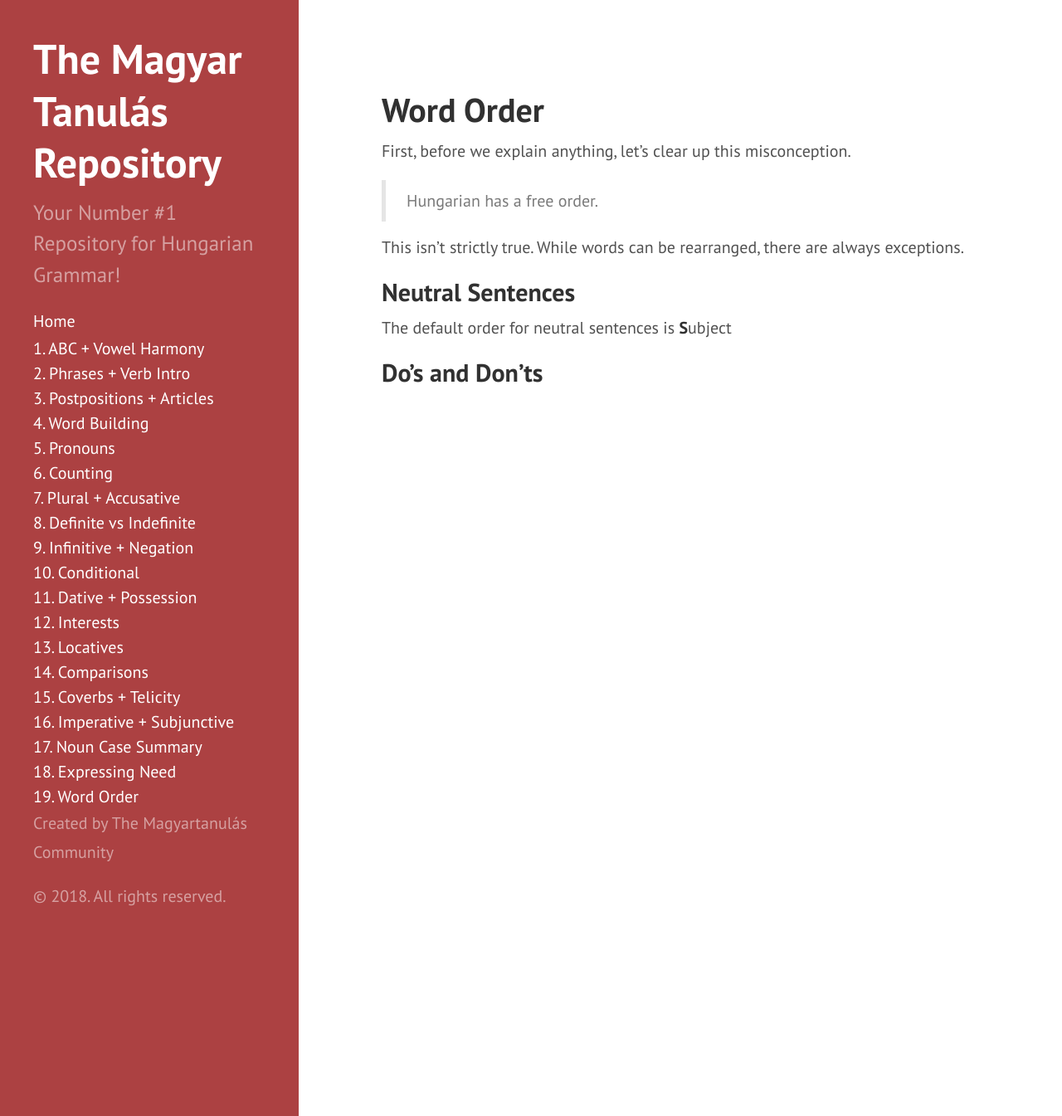
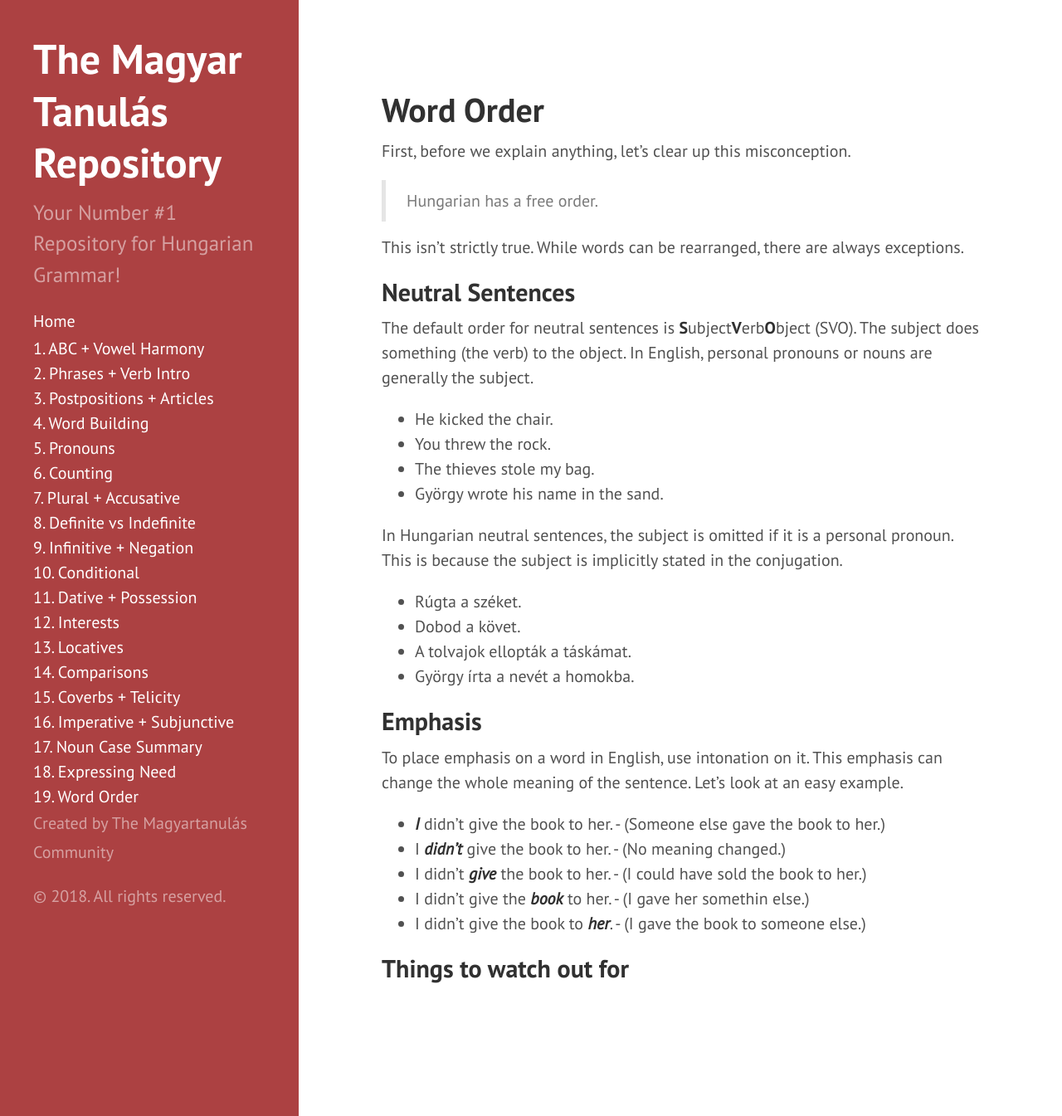
Before and after one commit to Magyartanulas/magyartanulas.github.io, a Jekyll site: the page built from word_order.md, in a window 1280 px wide and 1345 px high. Shown: the whole window at 83% size. Built offline with Jekyll 4.4.1, drawn with Linux system fonts in a browser that asks for light colours; Markdown is read by kramdown in place of the engine named in the settings.

Commit message:
Update word_order.md

```diff
--- a/word_order.md
+++ b/word_order.md
@@ -12,7 +12,30 @@ This isn't strictly true. While words can be rearranged, there are always except
 
 ## Neutral Sentences
 
-The default order for neutral sentences is **S**ubject
+The default order for neutral sentences is **S**ubject**V**erb**O**bject (SVO). The subject does something (the verb) to the object. In English, personal pronouns or nouns are generally the subject.
+
+* He kicked the chair.
+* You threw the rock.
+* The thieves stole my bag.
+* György wrote his name in the sand.
+
+In Hungarian neutral sentences, the subject is omitted if it is a personal pronoun. This is because the subject is implicitly stated in the conjugation.
+
+* Rúgta a széket.
+* Dobod a követ.
+* A tolvajok ellopták a táskámat.
+* György írta a nevét a homokba.
+
+## Emphasis
+
+To place emphasis on a word in English, use intonation on it. This emphasis can change the whole meaning of the sentence. Let's look at an easy example.
+
+* ***I*** didn't give the book to her. - (Someone else gave the book to her.)
+* I ***didn't*** give the book to her. - (No meaning changed.)
+* I didn't ***give*** the book to her. - (I could have sold the book to her.)
+* I didn't give the ***book*** to her. - (I gave her somethin else.)
+* I didn't give the book to ***her***. - (I gave the book to someone else.)
 
 
-## Do's and Don'ts
+
+## Things to watch out for
```
